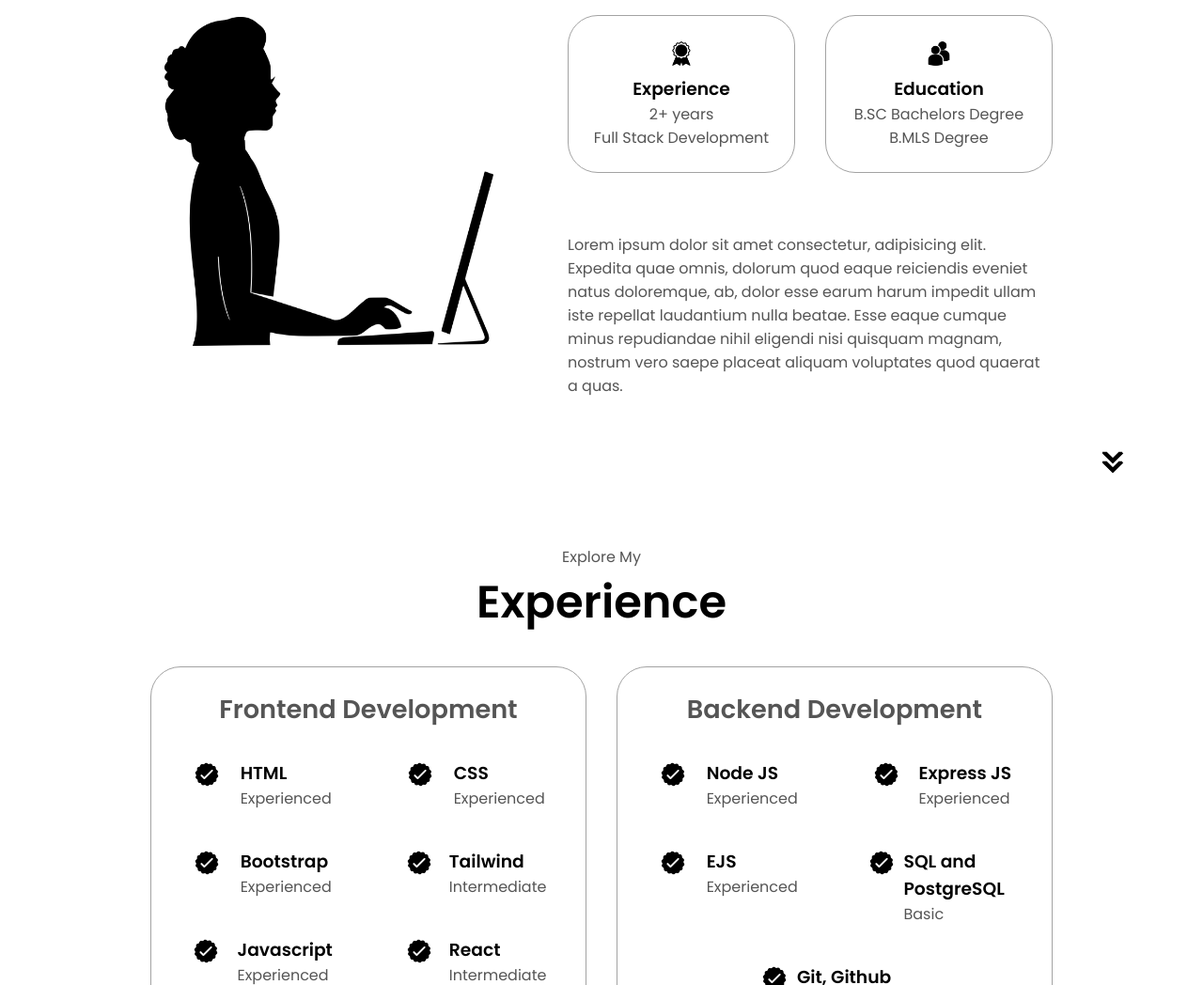
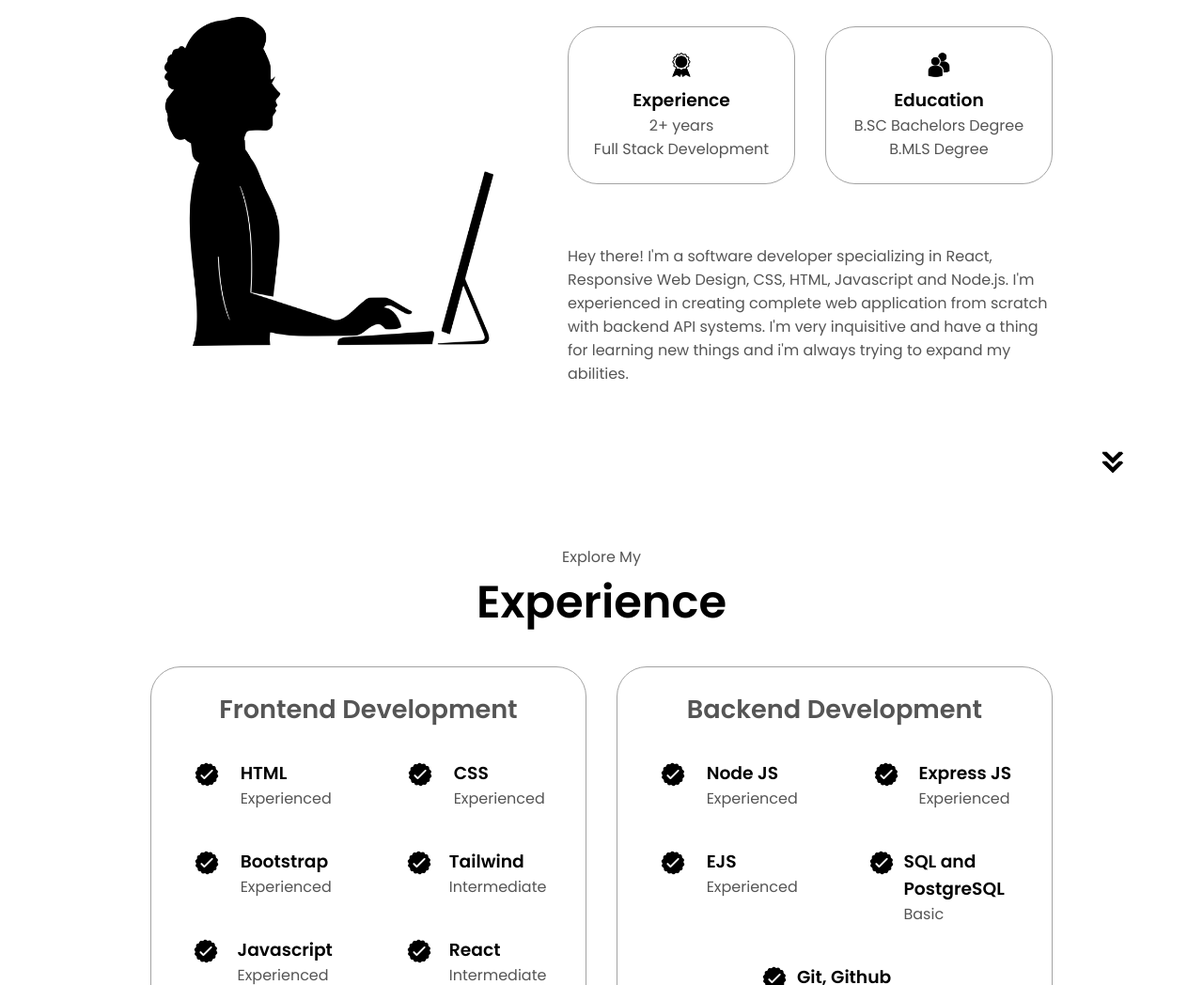
Before and after one commit to perpetual12/Portfolio, a plain HTML site: page index.html in a window 1280 px wide. Shown: the part 1220-2268 px from the top of the page at 94% size. Drawn offline with Linux system fonts and the light colour scheme.

Commit message:
updated my about page

```diff
--- a/index.html
+++ b/index.html
@@ -80,7 +80,7 @@
                    </div>
                </div>
                <div class="text-container">
-                <p>Lorem ipsum dolor sit amet consectetur, adipisicing elit. Expedita quae omnis, dolorum quod eaque reiciendis eveniet natus doloremque, ab, dolor esse earum harum impedit ullam iste repellat laudantium nulla beatae. Esse eaque cumque minus repudiandae nihil eligendi nisi quisquam magnam, nostrum vero saepe placeat aliquam voluptates quod quaerat a quas.</p>
+                <p>Hey there! I'm a software developer specializing in React, Responsive Web Design, CSS, HTML, Javascript and Node.js. I'm experienced in creating complete web application from scratch with backend API systems. I'm very inquisitive and have a thing for learning new things and i'm always trying to expand my abilities.</p>
                </div>
            </div>
         </div>
```
